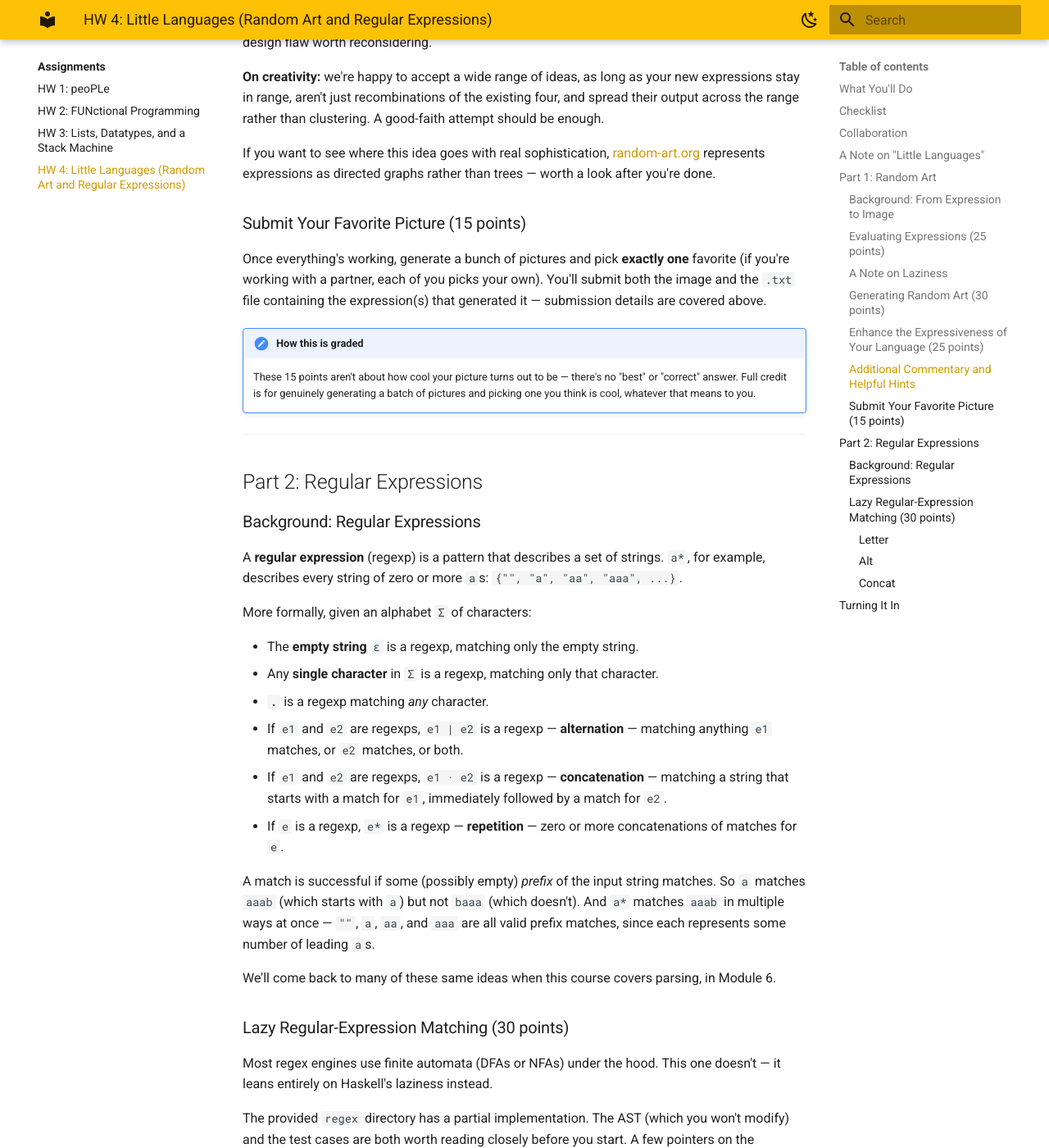
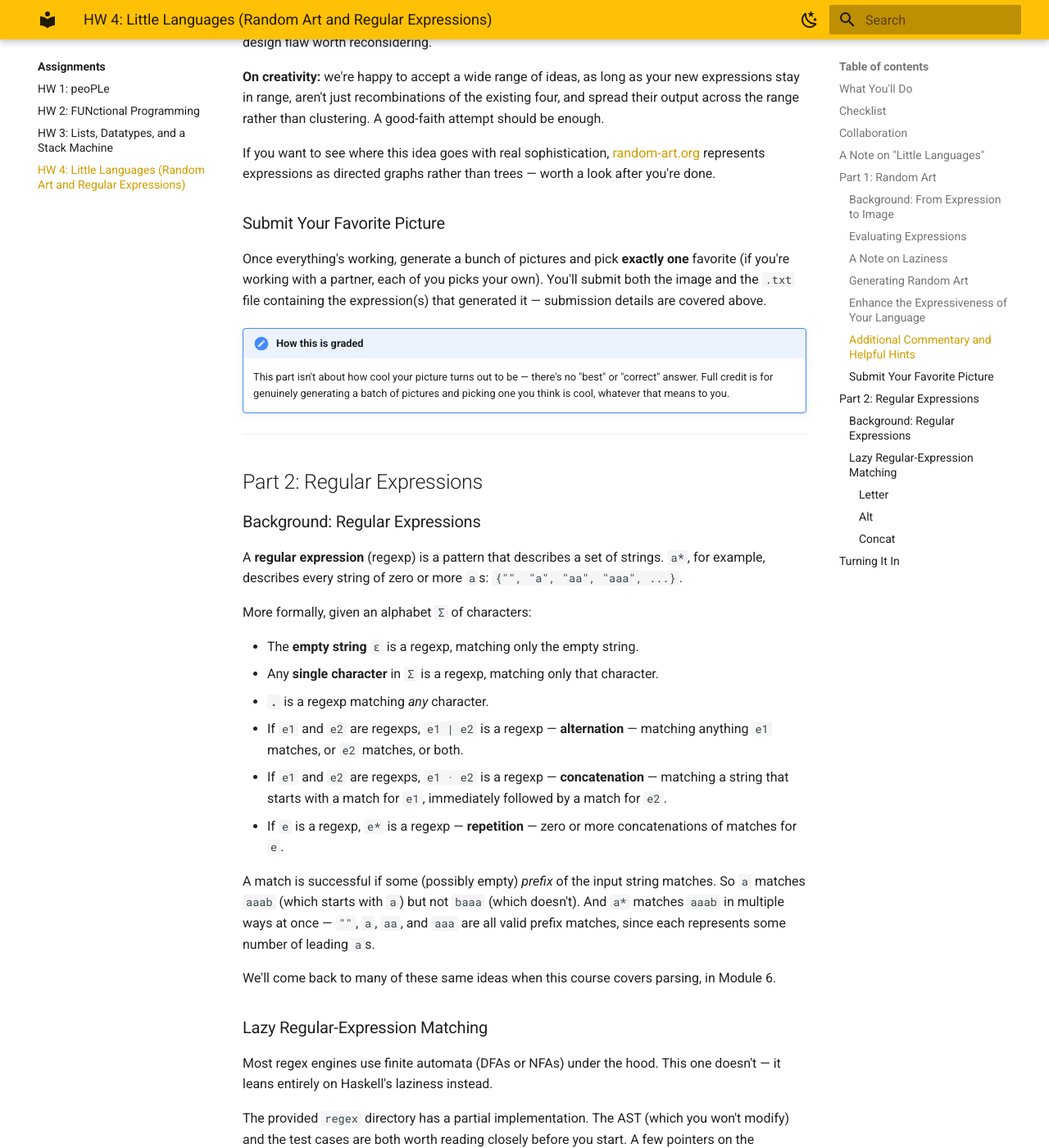
Before and after one commit to lbang-hmc/cs-131-website, an MkDocs documentation site: the page built from content/assignments/hw04.md, in a window 1280 px wide and 1400 px high, scrolled down 6711 px. Shown: the whole window at 82% size. Built offline with MkDocs 1.6.1 and Material for MkDocs 9.7.7, drawn with Linux system fonts in a browser that asks for light colours; some of the changed text lies outside the part shown.

Commit message:
Remove point counts from HW4 writeup, fix file-name accuracy
Strips the "(N points)" suffixes from HW4's section headings and the
"How this is graded" callout (and fixes the resulting anchor-link
slug change in Turning It In), rewords the intro's "make something
you think looks cool" grading line for clarity, and corrects two file
references that named RandomArt.hs where RandomArtAST.hs was meant
(new Exp constructors live in RandomArtAST.hs, not the driver file).

Co-Authored-By: Claude Sonnet 5 <noreply@anthropic.com>
Claude-Session: https://claude.ai/code/session_01LczGAetihch4HA8JbPqaDm

````diff
--- a/content/assignments/hw04.md
+++ b/content/assignments/hw04.md
@@ -85,7 +85,7 @@ data Exp = X                   -- x's value
 type Point = (Float, Float)
 ```
 
-### Evaluating Expressions (25 points)
+### Evaluating Expressions
 
 ```haskell
 eval :: Exp -> Point -> Float
@@ -119,7 +119,7 @@ which should produce a `test.png` matching Figure 4 above. **Make sure you `cd`
 
 You'll be working with infinite lists in this part of the assignment — if it's been a while, it's worth a quick review of [lazy lists](../modules/03.1-lists-tuples-pattern-matching-and-parameterized-types.md#lists-are-lazy-too) from Module 03.1.
 
-### Generating Random Art (30 points)
+### Generating Random Art
 
 Compile and run the random-art program (see the comments at the top of `RandomArt.hs`), and you'll get a boring picture — `build` is supposed to generate interesting random expressions, but doesn't yet.
 
@@ -145,9 +145,9 @@ sequence_ [doGray 300 seed depth | seed <- [100..115], depth <- [4..10]]
 
 which generates 112 grayscale pictures (plus matching `.txt` files with the expressions that made them) — plenty to get a feel for whether depth is helping. You don't have to wait for the whole batch to finish before looking at results as they appear.
 
-### Enhance the Expressiveness of Your Language (25 points)
+### Enhance the Expressiveness of Your Language
 
-Now make it yours: **add at least three new constructors** to `Exp`, and update `build` and `eval` to match.
+Now make it yours: **add at least three new constructors** to `Exp` (defined in `RandomArtAST.hs`), and update `build` and `eval` in `RandomArtEvaluation.hs` to match.
 
 A few guidelines:
 
@@ -181,12 +181,12 @@ If a histogram shows `<<<` or `>>>`, your function is producing out-of-range val
 
 If you want to see where this idea goes with real sophistication, [random-art.org](https://www.random-art.org/) represents expressions as directed graphs rather than trees — worth a look after you're done.
 
-### Submit Your Favorite Picture (15 points)
+### Submit Your Favorite Picture
 
 Once everything's working, generate a bunch of pictures and pick **exactly one** favorite (if you're working with a partner, each of you picks your own). You'll submit both the image and the `.txt` file containing the expression(s) that generated it — submission details are covered above.
 
 !!! note "How this is graded"
-    These 15 points aren't about how cool your picture turns out to be — there's no "best" or "correct" answer. Full credit is for genuinely generating a batch of pictures and picking one you think is cool, whatever that means to you.
+    This part isn't about how cool your picture turns out to be — there's no "best" or "correct" answer. Full credit is for genuinely generating a batch of pictures and picking one you think is cool, whatever that means to you.
 
 ---
 
@@ -209,7 +209,7 @@ A match is successful if some (possibly empty) *prefix* of the input string matc
 
 We'll come back to many of these same ideas when this course covers parsing, in Module 6.
 
-### Lazy Regular-Expression Matching (30 points)
+### Lazy Regular-Expression Matching
 
 Most regex engines use finite automata (DFAs or NFAs) under the hood. This one doesn't — it leans entirely on Haskell's laziness instead.
 
````
Also changed, not shown: other parts of content/assignments/hw04.md (+4 -4 lines).
